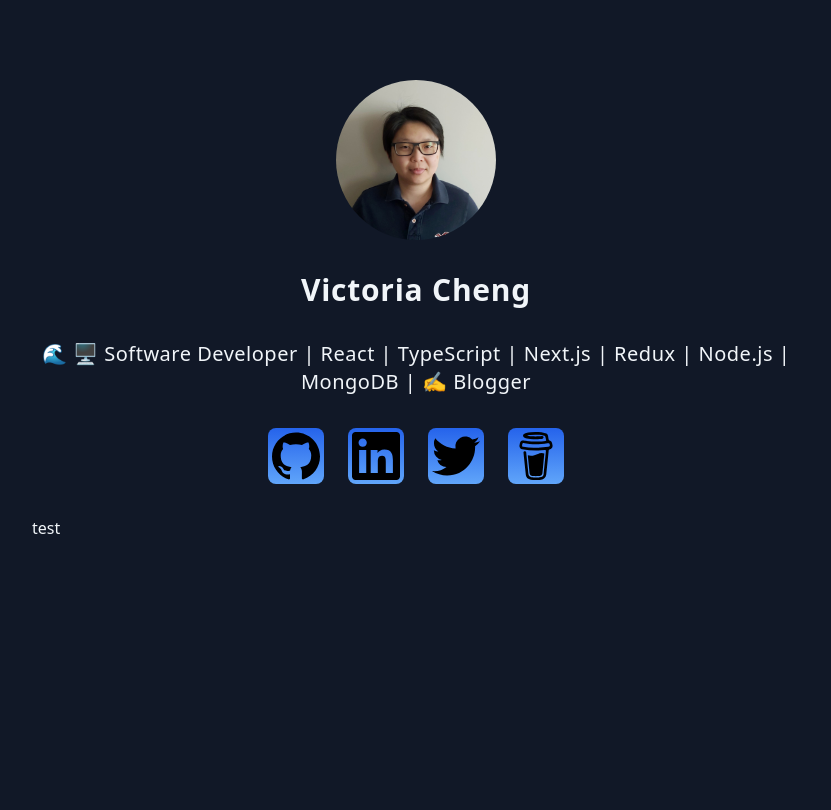
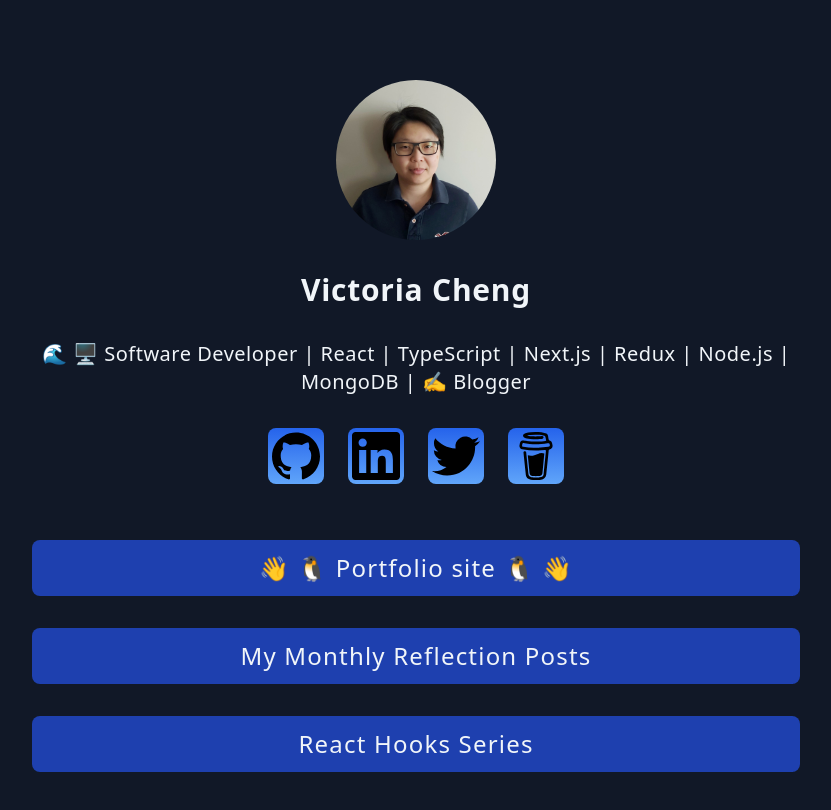
Before and after one commit to victoriacheng15/allTheLinks, a Vue app: page / in a window 1280 px wide. Shown: the top 810 px of the page, without its empty margins (224-1055 px from the left). Built offline with nearby package versions, Linux system fonts and the light colour scheme.

Commit message:
feat: add links to main content (#13)

```diff
--- a/src/components/Main.vue
+++ b/src/components/Main.vue
@@ -3,9 +3,18 @@ import { LINKS } from '../constant';
 </script>
 
 <template>
-  <main class="w-11/12 mx-auto max-w-3xl py-8">
+  <main class="w-11/12 mx-auto max-w-3xl py-14">
     <section>
-      <p>test</p>
+      <ul class="flex flex-col gap-8 text-center">
+        <li v-for="{ title, href } in LINKS" :key="title" class="overflow-hidden rounded-lg">
+          <a :href="href" target="_blank" rel="noopener noreferrer" class="text-2xl">
+            <div
+              class="group w-full h-full p-3 bg-blue-800 relative before:absolute before:inset-0 before:w-0 before:hover:w-full before:duration-300 before:ease-in-out before:bg-blue-300">
+              <span class="relative z-20 font-medium tracking-wider group-hover:text-gray-900">{{ title }}</span>
+            </div>
+          </a>
+        </li>
+      </ul>
     </section>
   </main>
 </template>
```
